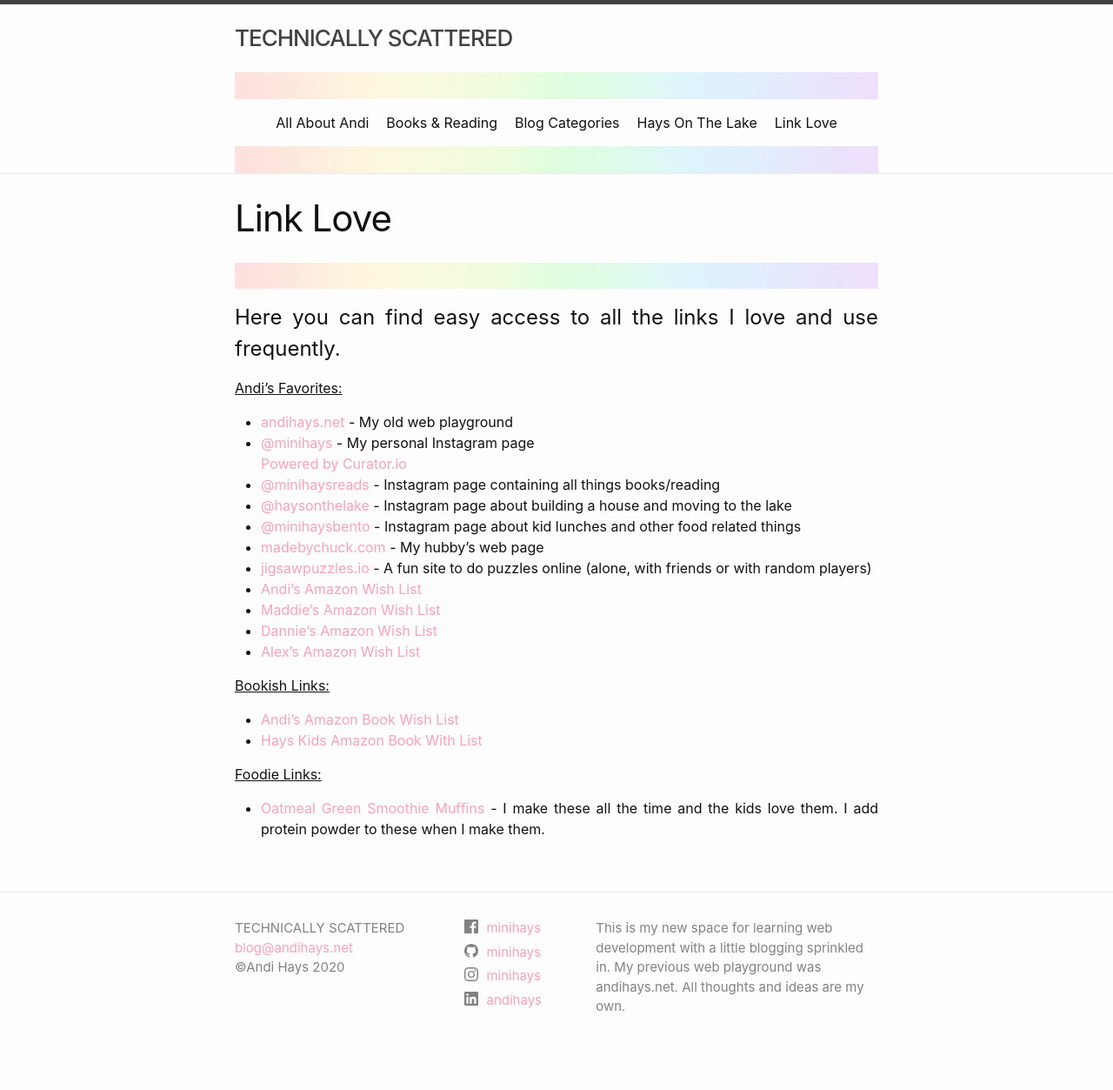
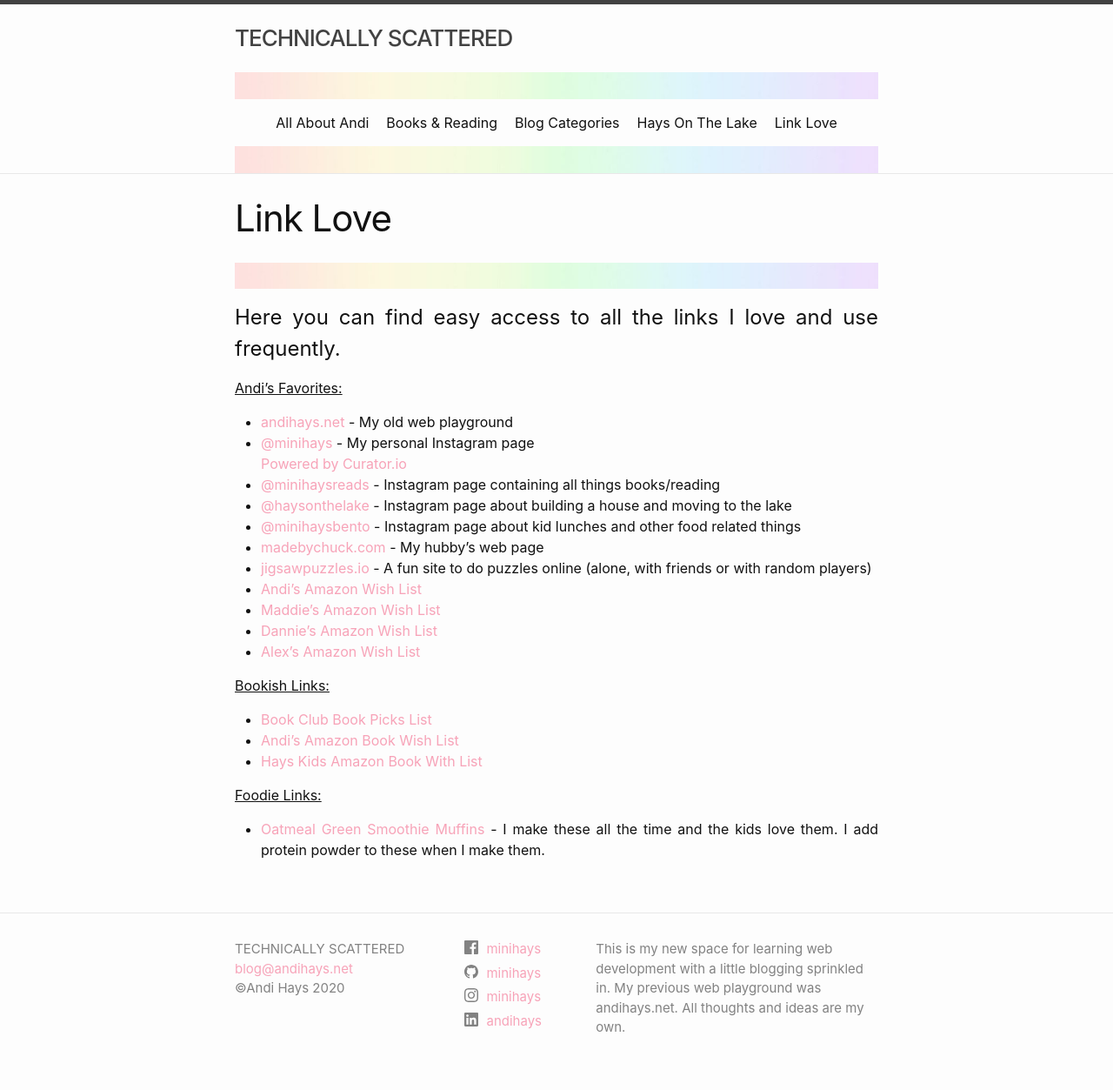
Before and after one commit to minihays/minihays.github.io, a Jekyll site: the page built from links.markdown, in a window 1280 px wide. Shown: the whole page at 87% size. Built offline with Jekyll 4.4.1, drawn with Linux system fonts in a browser that asks for light colours; before the commit the page ends 1229 px from its top, so only the background shows below that.

Commit message:
added book link to list

```diff
--- a/links.markdown
+++ b/links.markdown
@@ -40,6 +40,7 @@ permalink: /links/
 - [Alex's Amazon Wish List](https://www.amazon.com/hz/wishlist/ls/BX6IO38STJYM?ref_=wl_share)
 
 <span style="text-decoration: underline">Bookish Links:</span>
+- [Book Club Book Picks List](/bookclub/booksread/)
 - [Andi's Amazon Book Wish List](https://www.amazon.com/hz/wishlist/ls/3IS6FYQDSCTD0/ref=nav_wishlist_lists_3?_encoding=UTF8&type=wishlist)
 - [Hays Kids Amazon Book With List](https://www.amazon.com/hz/wishlist/genericItemsPage/EY284C689ZRR)
 
```
